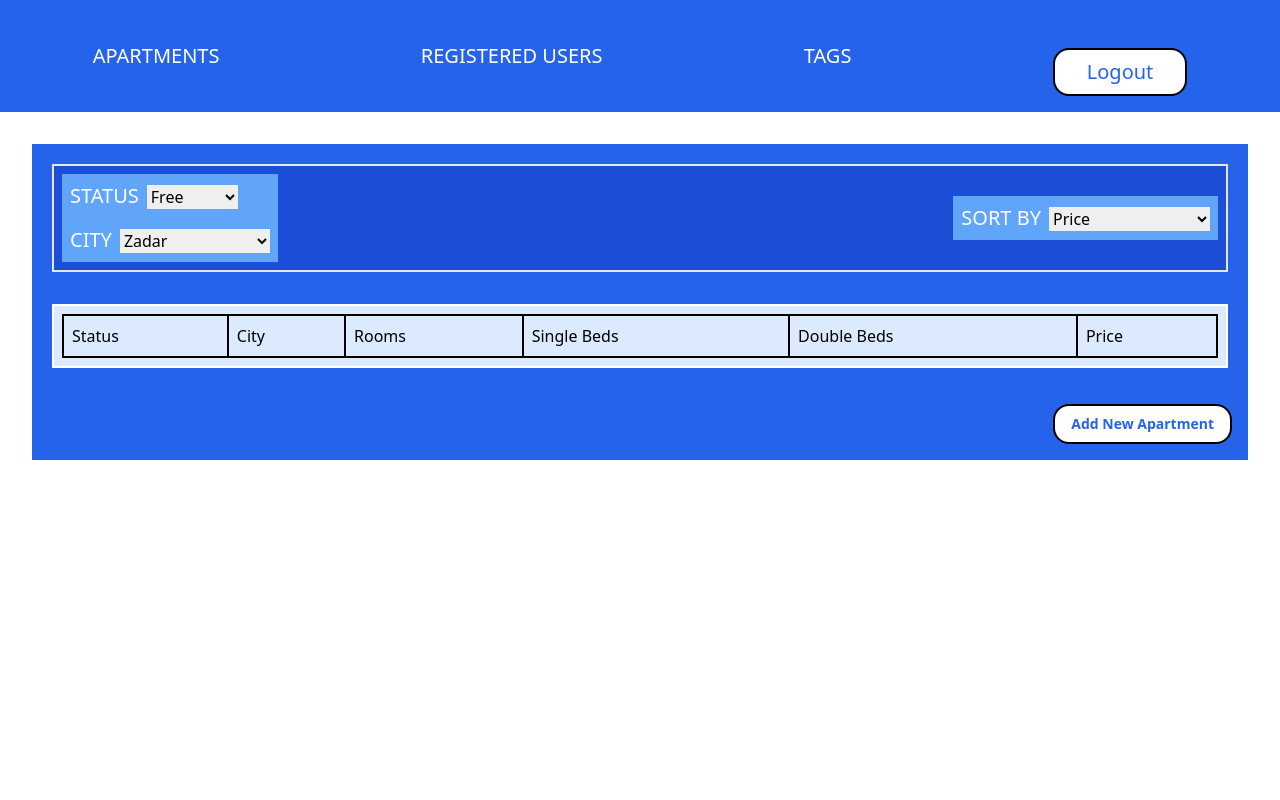
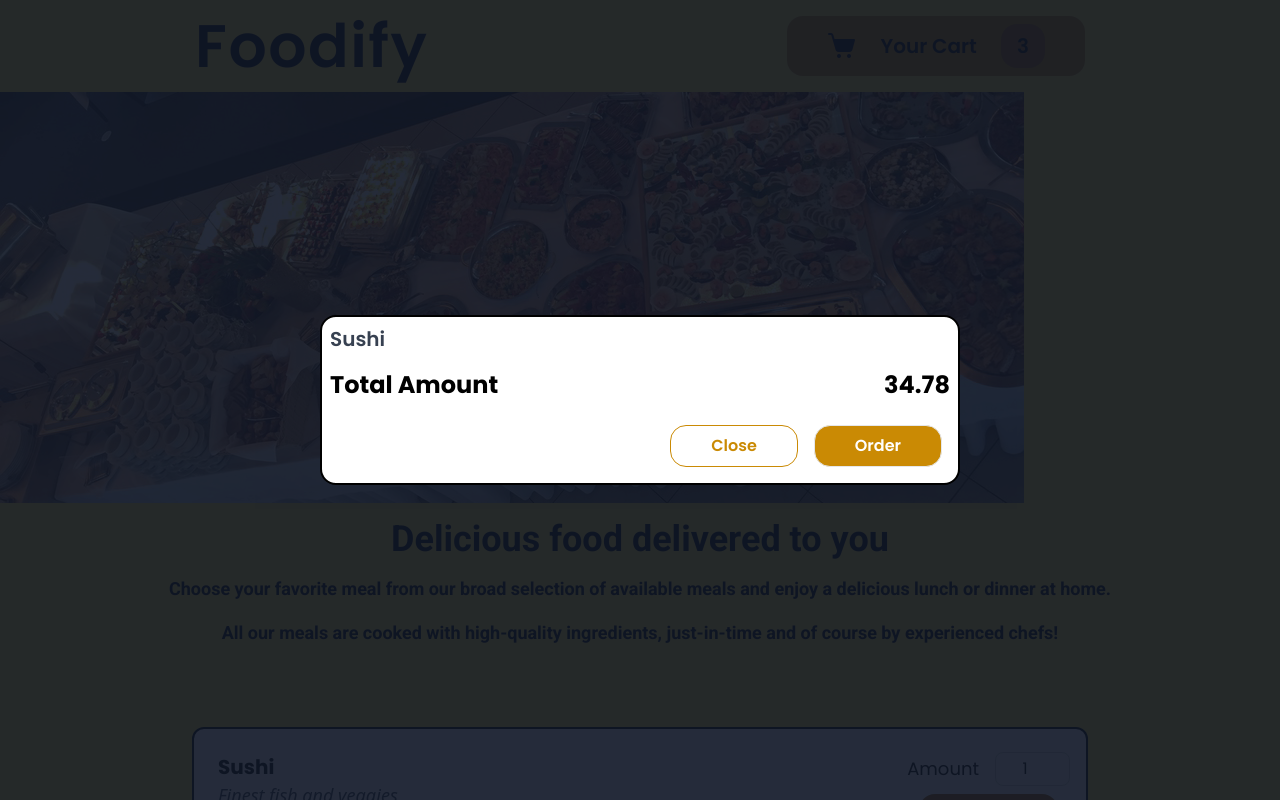
Before and after one commit to zrvnarmarin/Foodify-App, a React (Vite) app in the folder test-react/: page /apartments in a window 1280 px wide. Shown: the top 800 px of the page. Built offline with nearby package versions, Linux system fonts and the light colour scheme.

Commit message:
cart modal added

```diff
--- a/test-react/index.html
+++ b/test-react/index.html
@@ -9,6 +9,7 @@
   <body>
     <!-- <div id="overlays"></div> -->
     <div id="modal-overlays"></div>
+    <div id="overlays"></div>
     <div id="root"></div>
     <script type="module" src="/src/main.jsx"></script>
   </body>
--- a/test-react/src/App.jsx
+++ b/test-react/src/App.jsx
@@ -1,4 +1,5 @@
 // import { useReducer, useState } from "react";
+
 
 // const ACTIONS = {
 // 	INCREASE_TASK_ID: 'increase id',
@@ -258,19 +259,249 @@
 
 // export default App;
 
-import React, { useState, useContext } from "react";
-import { BrowserRouter } from 'react-router-dom';
-import Login from "./apartment_management_app/admin/Login";
-import AdminMainPage from "./apartment_management_app/admin/AdminMainPage";
-import ApartmentProvider from './apartment_management_app/admin/store/ApartmentProvider.jsx'
+// import React, { useState, useContext } from "react";
+// import { BrowserRouter } from 'react-router-dom';
+// import Login from "./apartment_management_app/admin/Login";
+// import AdminMainPage from "./apartment_management_app/admin/AdminMainPage";
+// import ApartmentProvider from './apartment_management_app/admin/store/ApartmentProvider.jsx'
+
+// const App = () => {
+// 	return(
+// 		<BrowserRouter>
+// 			<ApartmentProvider>
+// 				<AdminMainPage />
+// 			</ApartmentProvider>
+// 		</BrowserRouter>
+// 	)
+// }
+
+// export default App;
+
+import React from "react";
+import ReactDOM from "react-dom";
+import MealsImage from './assets/meals.jpg'
+import CartIcon from './assets/icons8-shopping-cart-30.png'
+
+const Header = (props) => {
+	return (
+		<>
+			<header className="flex flex-row justify-around items-center px-4 py-4 bg-yellow-300">
+				<h1 className="font-poppins text-6xl font-semibold tracking-wide">Foodify</h1>
+				<HeaderCartButton />
+			</header>
+			<div>
+				<img
+					src={MealsImage}
+					alt="Image of Mc meals meals"
+				/>
+			</div>
+		</>
+	)
+}
+
+const HeaderCartButton = (props) => {
+	return (
+		<button className="flex flex-row gap-6 items-center justify-around bg-yellow-600 px-10 py-2 rounded-2xl font-poppins font-semibold text-xl">
+			<span>
+				<img src={CartIcon} alt="Cart icon" />
+			</span>
+			<span>Your Cart</span>
+			<span className="py-2 px-4 bg-yellow-700 rounded-2xl">3</span>
+		</button>
+	)
+}
+
+const Meals = () => {
+	return (
+		<>
+			<MealsSummary />
+			<AvailableMeals />
+		</>
+	)
+}
+
+const MealsSummary = () => {
+	return (
+		<section className="p-4 font-roboto flex flex-col gap-4 items-center">
+			<h2 className="font-bold text-4xl">Delicious food delivered to you</h2>
+			<p className="font-semibold text-lg text-center">
+				Choose your favorite meal from our broad selection of available
+				meals and enjoy a delicious lunch or dinner at home.
+			</p>
+			<p className="font-semibold text-lg text-center">
+				All our meals are cooked with high-quality ingredients,
+				just-in-time and of course by experienced chefs!
+			</p>
+		</section>
+	)
+}
+
+const AvailableMeals = () => {
+	const DUMMY_MEALS = [
+		{
+		  id: 'm1',
+		  name: 'Sushi',
+		  description: 'Finest fish and veggies',
+		  price: 22.99,
+		},
+		{
+		  id: 'm2',
+		  name: 'Schnitzel',
+		  description: 'A german specialty!',
+		  price: 16.5,
+		},
+		{
+		  id: 'm3',
+		  name: 'Barbecue Burger',
+		  description: 'American, raw, meaty',
+		  price: 12.99,
+		},
+		{
+		  id: 'm4',
+		  name: 'Green Bowl',
+		  description: 'Healthy...and green...',
+		  price: 18.99,
+		},
+	  ];
+
+	return (
+		<section>
+			<div className="flex items-center justify-center">
+			<Card>
+				<ul>
+					{DUMMY_MEALS.map(meal =>
+						<MealItem
+							id={meal.id}
+							key={meal.id}
+							name={meal.name}
+							description={meal.description}
+							price={meal.price}
+						/>
+					)}
+				</ul>
+			</Card>
+			</div>
+		</section>
+	)
+}
+
+const Card = (props) => {
+	return (
+		<div className="w-[70%] border-2 border-black bg-white m-16 p-4 rounded-xl flex flex-col">
+			{props.children}
+		</div>
+	)
+}
+
+const MealItem = ({ name, description, price }) => {
+	const decimalPrice = `${price.toFixed(2)}`
+
+	return (
+		<li className="flex flex-row items-center justify-between pb-8">
+			<div className="p-2">
+				<h3 className="font-bold font-poppins text-xl">{name}</h3>
+				<div className="italic text-lg font-medium text-gray-700">{description}</div>
+				<div className=" text-yellow-600 font-bold text-lg">${decimalPrice}</div>
+			</div>
+			<div>
+				<NewMealItemForm />
+			</div>
+		</li>
+	)
+}
+
+const NewMealItemForm = (props) => {
+	return (
+		<form className="font-poppins flex flex-col items-center justify-center gap-2">
+			<Input
+				label="Amount"
+				input={{
+					id: 'amount ' + props.id,
+					type: 'number',
+					min: '1',
+					max: '5',
+					step: '1',
+					defaultValue: '1'
+				}}
+			/>
+			<button className="font-semibold text-xl rounded-2xl px-10 py-2 text-white bg-yellow-700">+ Add</button>
+		</form>
+	)
+}
+
+const Input = (props) => {
+	return (
+		<div className="flex flex-row items-center justify-between gap-4">
+			<label htmlFor={props.input.id} className='text-lg'>{props.label}</label>
+			<input className="border-[1px] border-gray-300 rounded-lg p-1 text-center" {...props.input} />
+		</div>
+	)
+}
+
+// Cart
+
+const Cart = (props) => {
+	const cartItems = [{id: '1', name: 'Sushi',  amount: 2, price: 10.99}]
+
+	return (
+		<Modal>
+			<ul className="">
+				{cartItems.map(item =>
+					<li className="text-gray-700 mb-2 font-semibold font-poppins text-xl" key={item.id}>{item.name}</li>
+				)}
+			</ul>
+			<div className="flex flex-row items-center mt-4 justify-between font-poppins">
+				<span className="font-bold text-2xl">Total Amount</span>
+				<span className="font-bold text-2xl">34.78</span>
+			</div>
+			<div className="flex flex-row p-2 items-center mt-4 justify-end gap-4 font-poppins">
+				<button className="font-semibold text-yellow-600 px-10 py-2 border-[1px] border-yellow-600 rounded-2xl">Close</button>
+				<button className="font-semibold text-white px-10 py-2 border-[1px] bg-yellow-600 rounded-2xl">Order</button>
+			</div>
+		</Modal>
+	)
+}
+
+const Backdrop = (props) => {
+    return(
+        <div className='fixed z-40 w-screen h-screen flex items-center justify-center bg-gray-900 bg-opacity-70'>
+            {props.children}
+        </div>
+    )
+}
+
+const ModalOverlay = (props) => {
+    return(
+        <Backdrop>
+            <div className='bg-white border-black border-2 rounded-2xl p-2
+             w-1/2 z-10'>
+                <div>{props.children}</div>
+            </div>
+        </Backdrop>
+    )
+}
+
+const Modal = (props) => {
+  const portalElement = document.getElementById('overlays')
+
+  return (
+    <>
+        {ReactDOM.createPortal(<Backdrop />, portalElement)}
+        {ReactDOM.createPortal(<ModalOverlay>{props.children}</ModalOverlay>,
+        portalElement)}
+    </>
+  )
+}
 
 const App = () => {
-	return(
-		<BrowserRouter>
-			<ApartmentProvider>
-				<AdminMainPage />
-			</ApartmentProvider>
-		</BrowserRouter>
+	return (
+		<div className="bg-yellow-300">
+			<Cart />
+			<Header />
+			<main>
+				<Meals />
+			</main>
+		</div>
 	)
 }
 
```
Also changed, not shown: test-react/src/assets/cart.svg (deleted), test-react/src/assets/icons8-shopping-cart-30.png (added).
